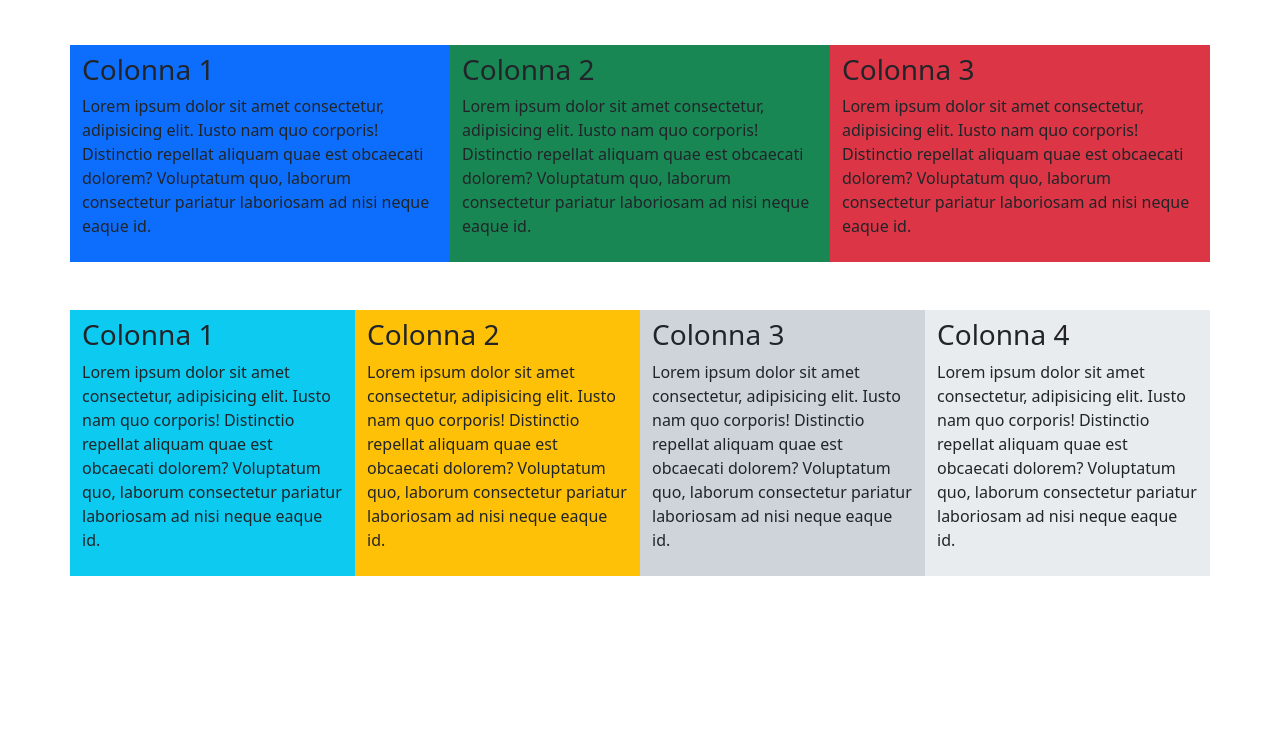
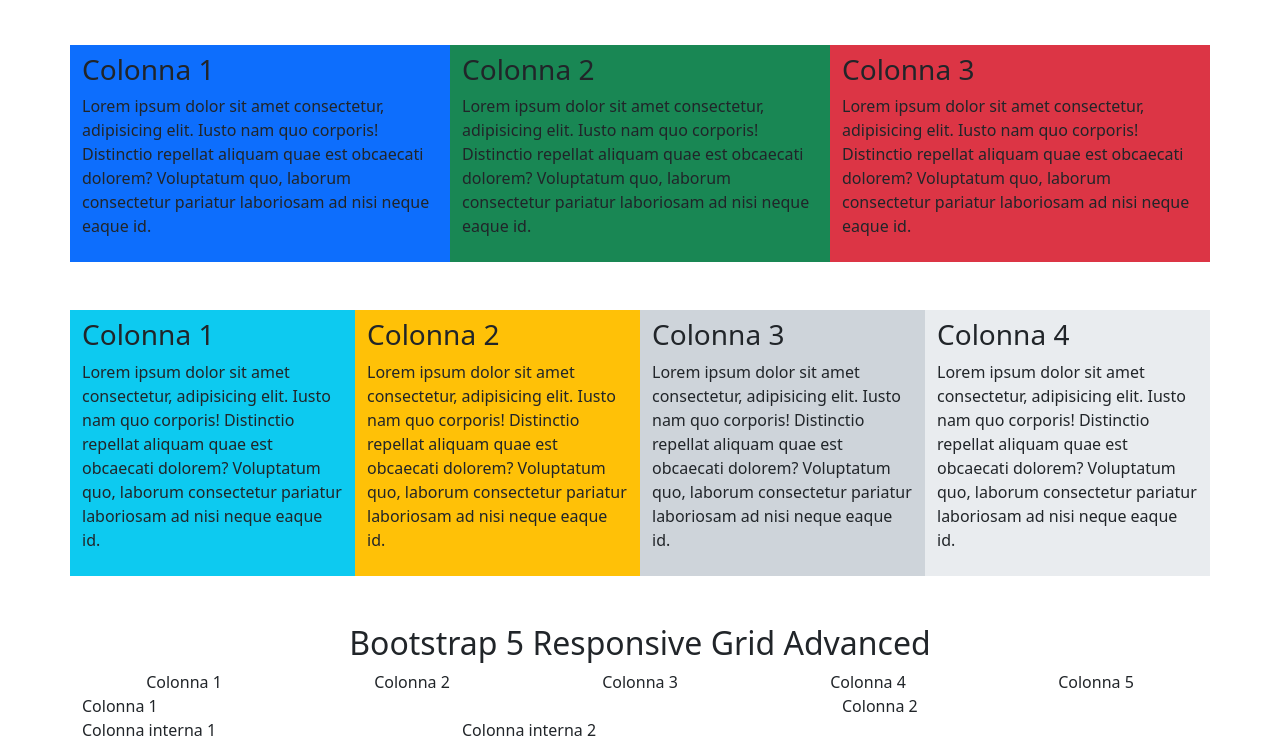
Before and after one commit to federico-quintieri/htmlcss-bootstrap-layout, a plain HTML site: page index.html in a window 1280 px wide. Shown: the part 365-1107 px from the top of the page. Before the commit the page ends 989 px from the top, so only its background shows below. Drawn offline with nearby package versions, Linux system fonts and the light colour scheme.

Commit message:
feat:bonus sections structure

```diff
--- a/index.html
+++ b/index.html
@@ -114,6 +114,29 @@
           </div>
         </div>
       </section>
+
+      <h2>Bootstrap 5 Responsive Grid Advanced</h2>
+      <section class="fourth-section">
+        <div class="row">
+          <div class="col-12 col-lg">Colonna 1</div>
+          <div class="col-12 col-lg">Colonna 2</div>
+          <div class="col-12 col-lg">Colonna 3</div>
+          <div class="col-12 col-lg">Colonna 4</div>
+          <div class="col-12 col-lg">Colonna 5</div>
+        </div>
+      </section>
+
+      <section class="fifth-section">
+        <div class="row text-start">
+            <div class="col-12 col-lg-8">Colonna 1
+                <div class="row">
+                    <div class="col-12 col-lg-6">Colonna interna 1</div>
+                    <div class="col-12 col-lg-6">Colonna interna 2</div>
+                </div>
+            </div>
+            <div class="col-12 col-lg-4">Colonna 2</div>
+        </div>
+      </section>
     </div>
   </body>
 </html>
```
